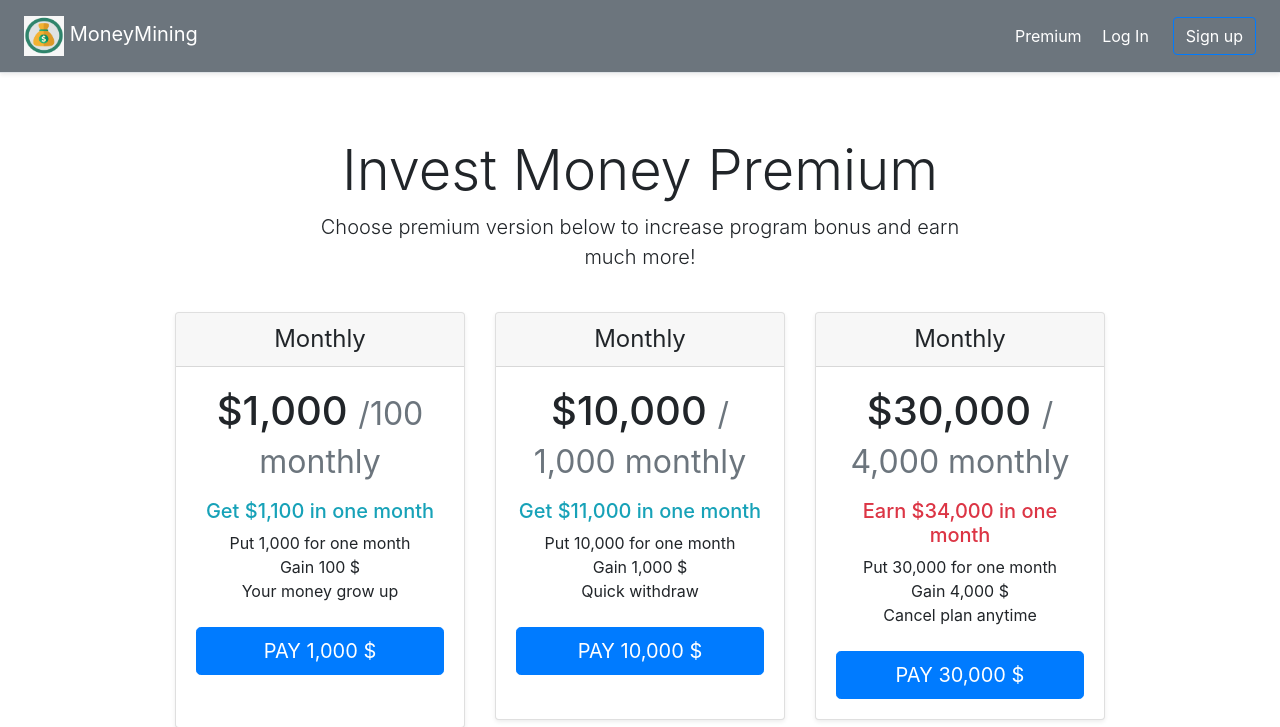
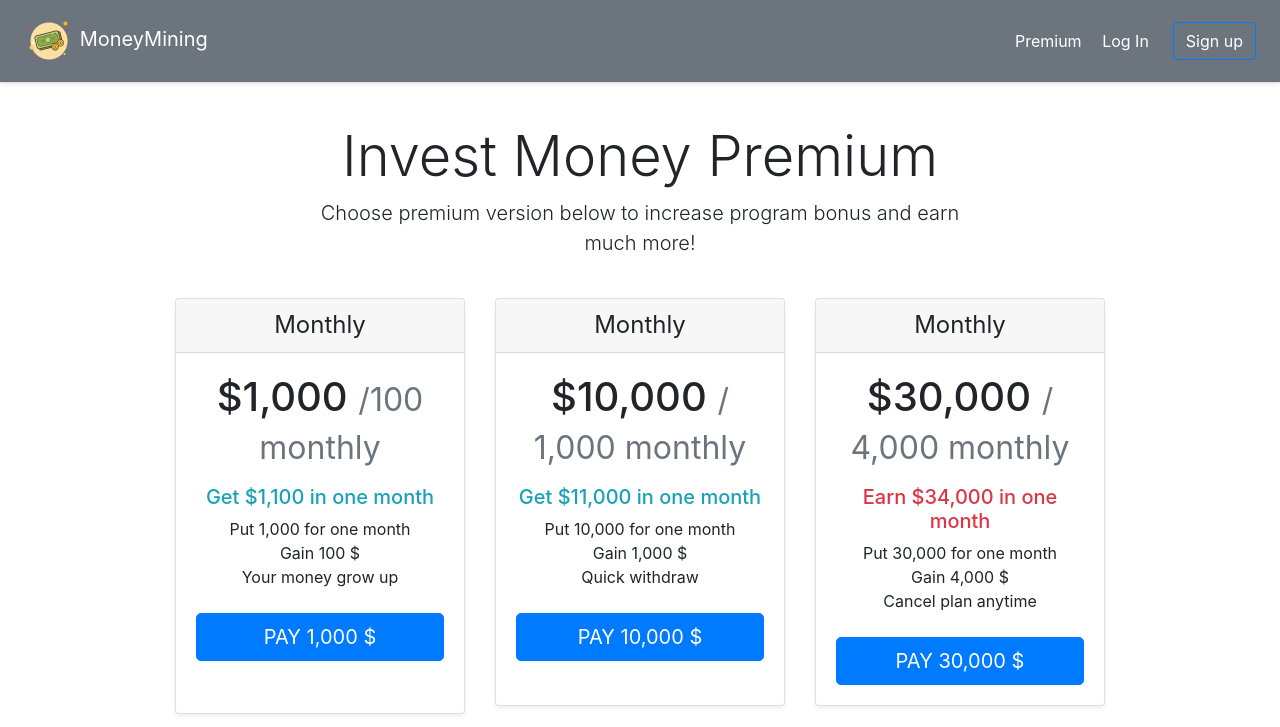
Before and after one commit to manalap/Django-payment-subscription, a Django app: page / in a window 1280 px wide. Shown: the top 727 px of the page. Run offline with Django 3.2, Linux system fonts and the light colour scheme; some libraries are stand-ins or nearby versions.

Commit message:
korjattu

```diff
--- a/plans/templates/plans/base.html
+++ b/plans/templates/plans/base.html
@@ -33,7 +33,7 @@
       "
     >
       <h5 class="my-0 mr-md-auto font-weight-normal">
-        <img src="{% static 'money.png' %}" width="40" height="40">
+        <img src="{% static 'us-dollar.png' %}" width="50" height="50">
         <a href="{% url 'home' %}" class="text-white">MoneyMining</a>
       </h5>
       <nav class="my-2 my-md-0 mr-md-3">
--- a/plans/templates/plans/join.html
+++ b/plans/templates/plans/join.html
@@ -1,5 +1,5 @@
 {% extends 'plans/base.html' %} {% block content %}
-<div class="pricing-header px-3 py-3 pt-md-5 pb-md-4 mx-auto text-center">
+<div class="pricing-header px-3 py-3 pt-md-4 pb-md-4 mx-auto text-center">
   <h1 class="display-4">Invest Money Premium</h1>
   <p class="lead">
     Choose premium version below to increase program bonus and earn much more!
```
Also changed, not shown: plans/static/us-dollar.png (added).
